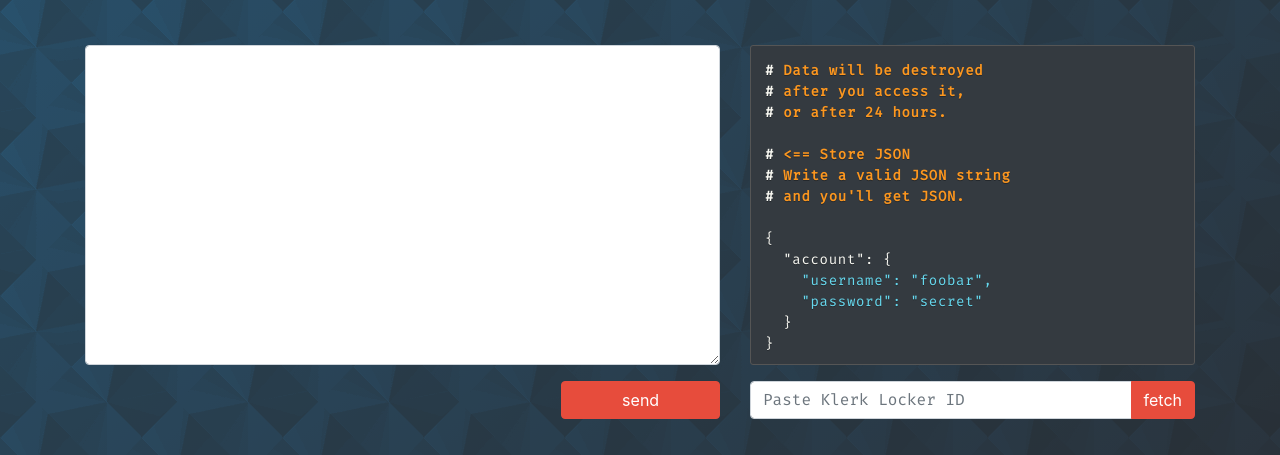
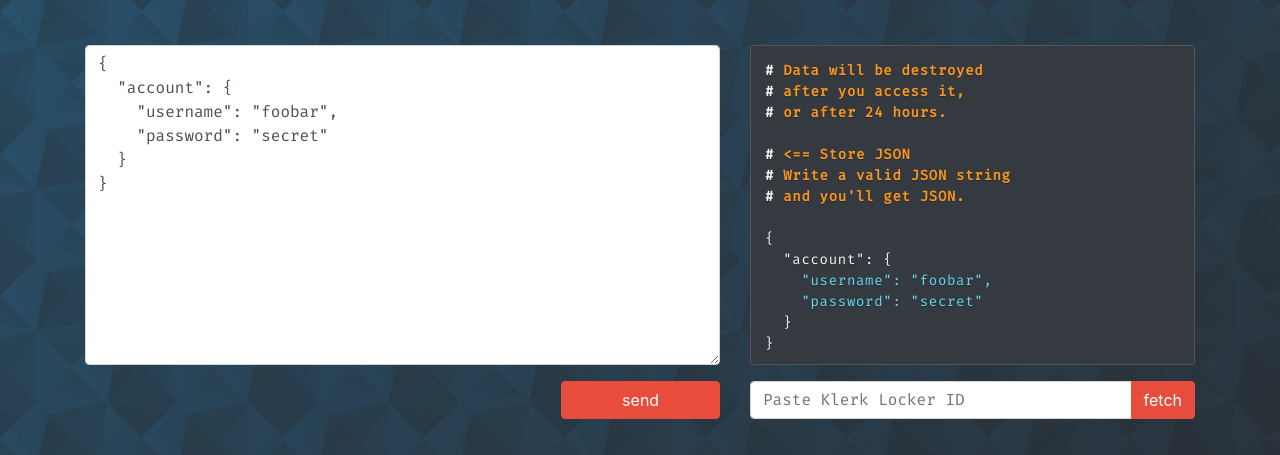
Before and after one commit to klerk-io/klerk.io, a website: page src/index.html in a window 1280 px wide. Shown: the part 345-800 px from the top of the page. Drawn offline with nearby package versions, Linux system fonts and the light colour scheme; files that its build step writes are made by us from their sources.

Commit message:
Pre-populate textarea with JSON.
This makes it easier to understand
that text can be pasted into the left box.

```diff
--- a/src/index.html
+++ b/src/index.html
@@ -41,7 +41,12 @@
           <div class="col-md-7 pb-3">
             <form action="#" id="storeLocker">
               <div class="form-group">
-                <textarea class="form-control" name="data" id="data" required></textarea>
+                <textarea class="form-control" name="data" id="data" required>{
+  "account": {
+    "username": "foobar",
+    "password": "secret"
+  }
+}</textarea>
               </div>
               <div class="row justify-content-end no-gutters">
                 <div class="col-md-4 col-lg-3">
```
